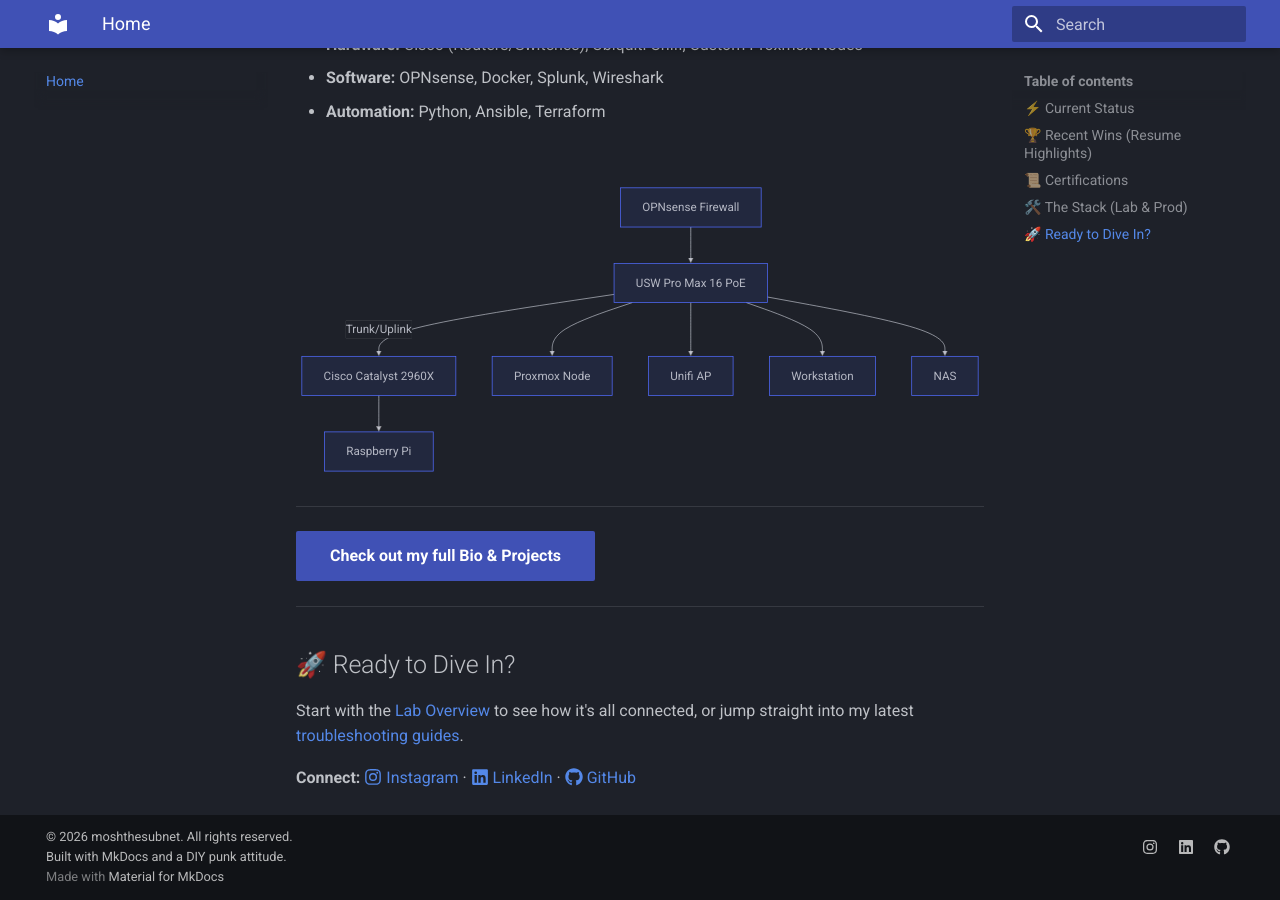
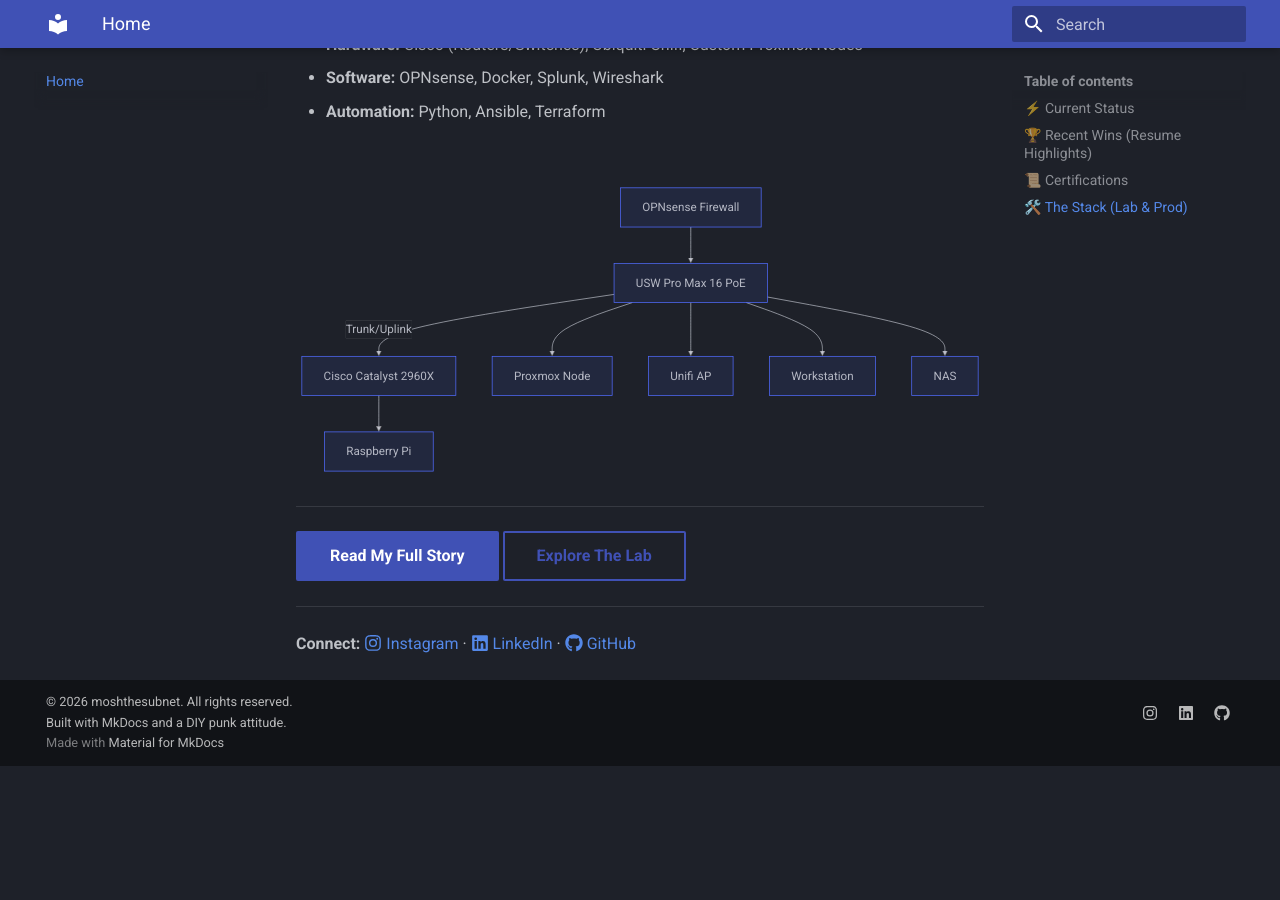
Before and after one commit to moshthesubnet/my-lab-docs, an MkDocs documentation site: the page built from docs/index.md, in a window 1280 px wide and 900 px high, scrolled down 1695 px. Built offline with MkDocs 1.6.1 and Material for MkDocs 9.7.7, drawn with Linux system fonts in a browser that asks for light colours; after the commit the page ends 2461 px from its top, so only the background shows below that.

Commit message:
Update index.md

```diff
--- a/docs/index.md
+++ b/docs/index.md
@@ -74,12 +74,10 @@ graph TD
 
 ---
 
-[Check out my full Bio & Projects](./bio.md){ .md-button .md-button--primary }
+[Read My Full Story](./bio.md){ .md-button .md-button--primary }
+[Explore The Lab](./lab/overview.md){ .md-button }
 
 ---
-
-## 🚀 Ready to Dive In?
-Start with the [Lab Overview](./lab-overview.md) to see how it's all connected, or jump straight into my latest [troubleshooting guides](./guides).
 
 **Connect:**
 [:fontawesome-brands-instagram: Instagram](https://instagram.com/moshthesubnet) ·
```
